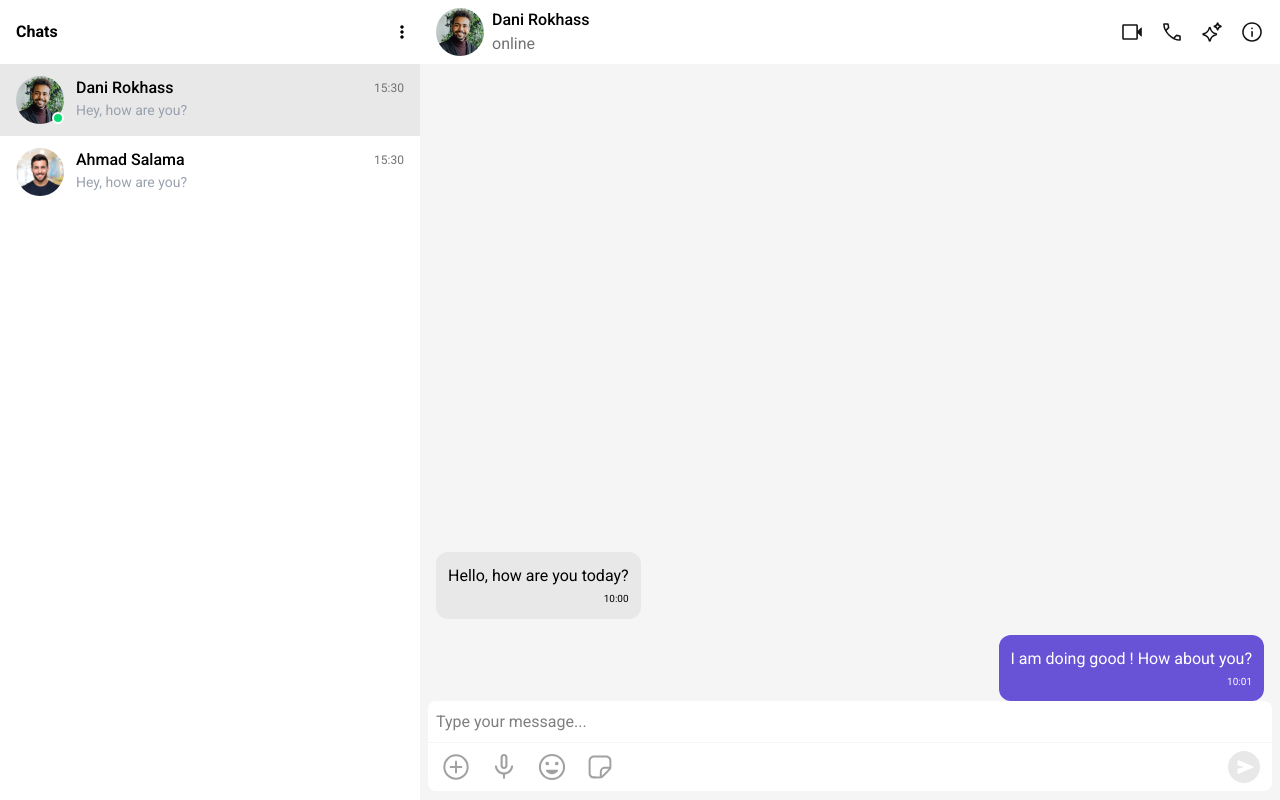
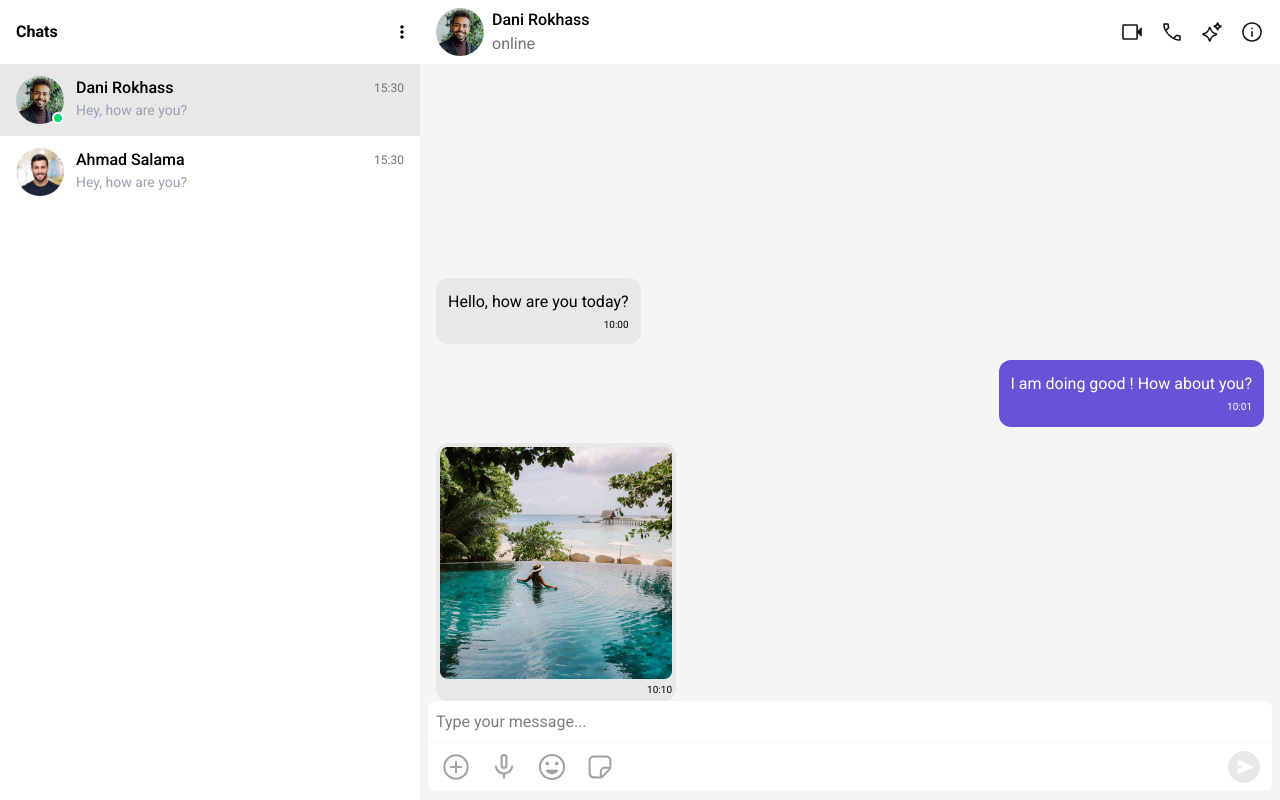
Before and after one commit to chariff16/chat-app, a Vue app: page /message/1 in a window 1280 px wide. Built offline with nearby package versions, Linux system fonts and the light colour scheme; a web font is replaced by a local one.

Commit message:
adding images in messages

```diff
--- a/src/assets/data/messages.json
+++ b/src/assets/data/messages.json
@@ -16,6 +16,13 @@
                 "timestamp": "10:01",
                 "type": "text",
                 "sender": "Me",
+                "receiver": true
+            },
+            {
+                "content": "/chatImage/chatImage1.png",
+                "timestamp": "10:10",
+                "type": "image",
+                "sender": "Dani Rokhass",
                 "receiver": true
             }
         ]
--- a/src/components/Messages/MessagesBody.vue
+++ b/src/components/Messages/MessagesBody.vue
@@ -12,7 +12,7 @@
 import MessageHeader from '@/components/Messages/MessageHeader.vue';
 import InputFiled from '@/components/Messages/InputFiled.vue';
 import { useRoute, useRouter } from 'vue-router';
-import Chat from './Chat.vue';
+import Chat from './MessagesList.vue';
 
 
 
--- a/src/components/Messages/Chat.vue
+++ b/src/components/Messages/MessagesList.vue
@@ -1,7 +1,7 @@
 <template>
     <div v-for="msg in messages[route.params.id].message" class="flex"
         :class="msg.sender === messages[route.params.id].name ? 'justify-start' : ' justify-end'">
-        <div v-if="msg.type === 'text'" class=" p-1 w-fit rounded-xl"
+        <div v-if="msg.type === 'text'" class="p-1 w-fit rounded-xl"
             :class="msg.sender === messages[route.params.id].name ? 'bg-[#E8E8E8]' : ' bg-[#6852D6] text-white'">
             <div class="p-2">
                 <p class="">
@@ -12,11 +12,18 @@
                 </p>
             </div>
         </div>
+        <div v-if="msg.type === 'image'" class="p-1 w-fit rounded-xl"
+            :class="msg.sender === messages[route.params.id].name ? 'bg-[#E8E8E8]' : ' bg-[#6852D6] text-white'">
+            <img :src="msg.content" alt="">
+            <p class="text-sm  text-[0.625rem] text-end mt-1">
+                {{ msg.timestamp }}
+            </p>
+        </div>
     </div>
 </template>
 
 <script setup>
-import { useRoute, useRouter } from 'vue-router';
+import { useRoute } from 'vue-router';
 import messages from '@/assets/data/messages.json';
 
 const route = useRoute();
```
Also changed, not shown: public/chatImage/chatImage1.png (added).
